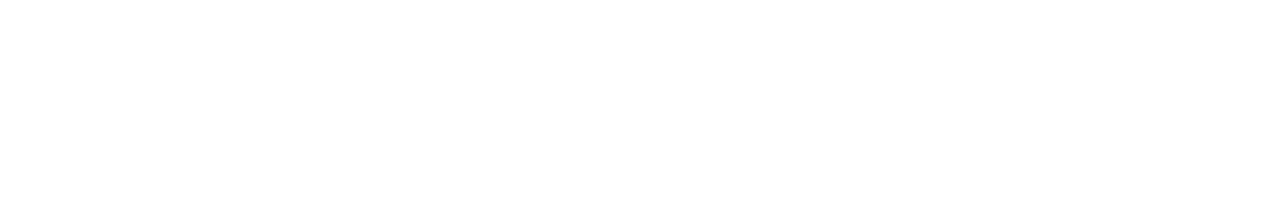
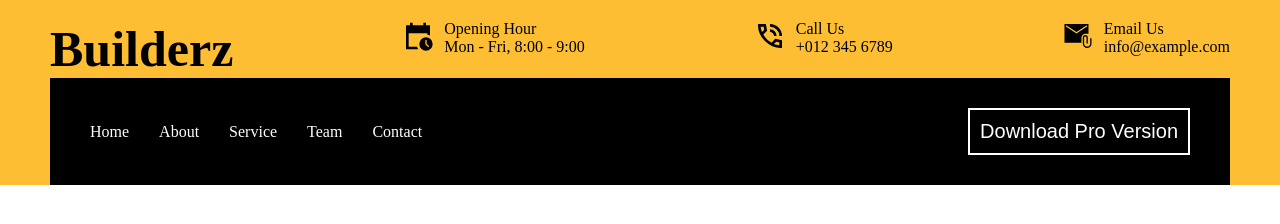
Before and after one commit to fawwazmak/silverClass, a plain HTML site: page index.html in a window 1280 px wide. Drawn offline with Linux system fonts and the light colour scheme.

Commit message:
Created navbar

```diff
--- a/css/style.css
+++ b/css/style.css
@@ -0,0 +1,78 @@
+* {
+    padding: 0;
+    margin: 0;
+    box-sizing: border-box;
+}
+
+header {
+    padding-inline: 50px;
+    padding-top: 20px;
+    background-color: #fdbe33;
+}
+
+
+.header-container {
+    display: flex;
+    justify-content: space-between;
+}
+
+.header-container h1 {
+    font-size: 50px;
+}
+
+.header-item {
+    display: flex;
+    gap: 10px;
+}
+
+nav {
+    padding-inline: 40px;
+    background-color: black;
+    margin: 0 auto;
+    padding-block: 30px;
+    display: flex;
+    justify-content: space-between;
+    align-items: center;
+}
+
+nav ul {
+    display: flex;
+    justify-content: space-between;
+    align-items: center;
+    color: white;
+    list-style: none;
+    gap: 30px;
+}
+
+a {
+    color: white;
+    text-decoration: none;
+}
+
+nav button {
+    background-color: transparent;
+    color: white;
+    border: 2px solid white;
+    padding: 10px;
+    cursor: pointer;
+    font-size: 20px;
+    transition-duration: 1s;
+}
+
+nav button:hover {
+    color: black;
+    background-color: #fdbe33;
+    border-color: #fdbe33;
+}
+
+
+@media (max-width: 991px) {
+    .header-item {
+        display: none;
+    }
+
+    .header-container h1 {
+        width: 100%;
+        text-align: center;
+    }
+}
--- a/index.html
+++ b/index.html
@@ -7,6 +7,55 @@
     <title>Document</title>
 </head>
 <body>
+    <header>
+        <div class="header-container">
+            <h1>Builderz</h1>
 
+            <!-- opening hour  -->
+            <div class="header-item">
+                <svg xmlns="http://www.w3.org/2000/svg" width="32" height="32" viewBox="0 0 24 24"><!-- Icon from Material Symbols by Google - https://github.com/google/material-design-icons/blob/master/LICENSE --><path fill="currentColor" d="M3 22V4h3V2h2v2h8V2h2v2h3v7.675q-.475-.225-.975-.375T19 11.075V10H5v10h6.3q.175.55.413 1.05t.562.95zm15 1q-2.075 0-3.537-1.463T13 18t1.463-3.537T18 13t3.538 1.463T23 18t-1.463 3.538T18 23m1.675-2.625l.7-.7L18.5 17.8V15h-1v3.2z"/></svg>
+
+                <div>
+                    <p>Opening Hour</p>
+
+                    <p>Mon - Fri, 8:00 - 9:00</p>
+                </div>
+            </div>
+
+            <!-- call us -->
+           <div class="header-item">
+                <svg xmlns="http://www.w3.org/2000/svg" width="32" height="32" viewBox="0 0 24 24"><!-- Icon from Material Symbols by Google - https://github.com/google/material-design-icons/blob/master/LICENSE --><path fill="currentColor" d="M19 12q0-2.925-2.037-4.962T12 5V3q1.875 0 3.513.713t2.85 1.924t1.925 2.85T21 12zm-4 0q0-1.25-.875-2.125T12 9V7q2.075 0 3.538 1.463T17 12zm4.95 9q-3.125 0-6.187-1.35T8.2 15.8t-3.85-5.55T3 4.05V3h5.9l.925 5.025l-2.85 2.875q.55.975 1.225 1.85t1.45 1.625q.725.725 1.588 1.388T13.1 17l2.9-2.9l5 1.025V21zM6.025 9l1.65-1.65L7.25 5H5.025q.125 1.125.375 2.113T6.025 9m8.95 8.95q1 .425 2.013.675T19 18.95v-2.2l-2.35-.475zm0 0"/></svg>
+
+                <div>
+                    <p>Call Us</p>
+
+                    <p>+012 345 6789</p>
+                </div>
+            </div>
+
+            <!-- Email us  -->
+            <div class="header-item">
+                <svg xmlns="http://www.w3.org/2000/svg" width="32" height="32" viewBox="0 0 24 24"><!-- Icon from Material Symbols Light by Google - https://github.com/google/material-design-icons/blob/master/LICENSE --><path fill="currentColor" d="M18.866 20.962q-1.362 0-2.316-.954t-.954-2.316v-4.5q0-.791.547-1.338t1.338-.546t1.338.546q.547.547.547 1.338v4.5h-1v-4.5q0-.373-.256-.628q-.256-.256-.63-.256t-.628.256t-.256.628v4.5q0 .936.668 1.603q.667.667 1.605.667t1.601-.667q.665-.667.665-1.603v-4h1v4q0 1.362-.954 2.316t-2.316.954M1.866 17V3h18v7.385h-2.384q-1.195 0-2.04.813t-.845 1.994V17zm9-6.884l8-5.231L18.559 4l-7.692 5l-7.693-5l-.307.885z"/></svg>
+
+                <div>
+                    <p>Email Us</p>
+
+                    <p>info@example.com</p>
+                </div>
+            </div>
+        </div>
+
+        <nav>
+            <ul>
+                <li><a href="#">Home</a></li>
+                <li><a href="pages/About.html">About</a></li>
+                <li><a href="pages/Service.html">Service</a></li>
+                <li><a href="pages/Team.html">Team</a></li>
+                <li><a href="pages/Contact.html">Contact</a></li>
+            </ul>
+
+            <button>Download Pro Version</button>
+        </nav>
+    </header>
 </body>
 </html>
```
Also changed, not shown: 1 other file.
